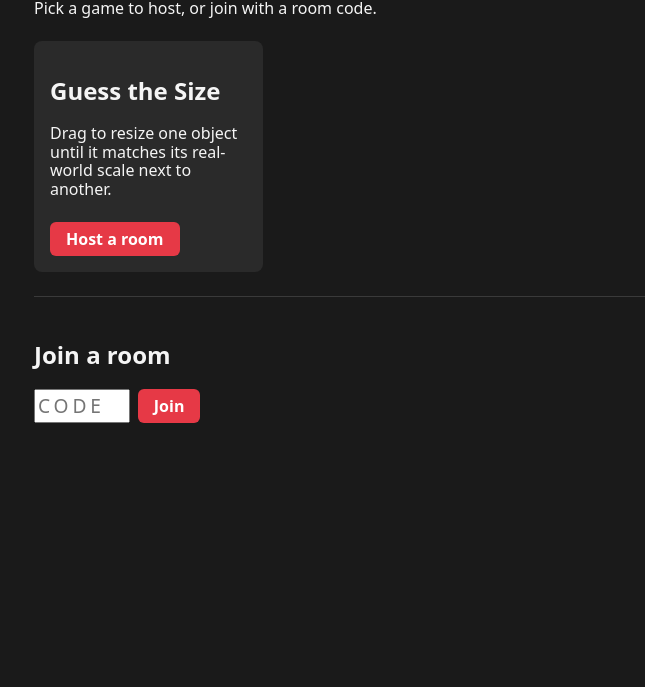
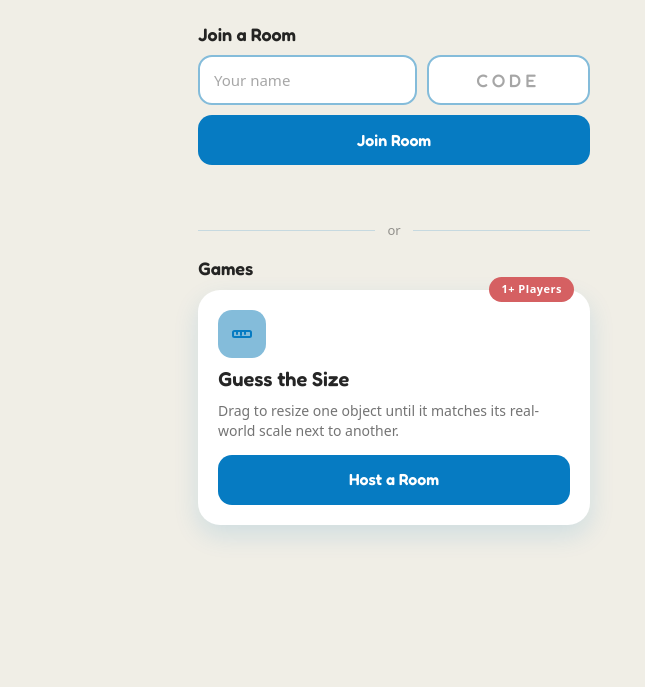
Before and after one commit to kwokeric/party-games, a website with bundled scripts: page public/index.html in a window 1280 px wide. Shown: the part 113-800 px from the top of the page, without its empty margins (246-891 px from the left). Built offline with nearby package versions, Linux system fonts and the light colour scheme.

Commit message:
[Home] Introduce theming and update homepage
- Add color scheme, font, design language
- Modernize homepage

```diff
--- a/party/games/guess-the-size.ts
+++ b/party/games/guess-the-size.ts
@@ -56,10 +56,11 @@ export default class GuessTheSize extends Server {
   onConnect(connection: Connection, ctx: ConnectionContext) {
     const url = new URL(ctx.request.url);
     const isHost = url.searchParams.get("host") === "1" && !this.hasHost();
+    const requestedName = url.searchParams.get("name")?.trim().slice(0, 20);
 
     this.players.set(connection.id, {
       id: connection.id,
-      name: `Player ${this.players.size + 1}`,
+      name: requestedName || `Player ${this.players.size + 1}`,
       isHost,
       guess: null,
     });
--- /dev/null
+++ b/public/home.css
@@ -0,0 +1,221 @@
+@import url("https://fonts.googleapis.com/css2?family=Fredoka:wght@500;600;700&display=swap");
+
+:root {
+  --blue: #067bc2;
+  --light-blue: #84bcda;
+  --cream: #f0eee6;
+  --coral: #d56062;
+  --ink: rgba(0, 0, 0, 0.85);
+  --ink-soft: rgba(0, 0, 0, 0.55);
+  --ink-faint: rgba(0, 0, 0, 0.4);
+}
+
+body {
+  margin: 0;
+  background: var(--cream);
+  color: var(--ink);
+  font-family: system-ui, -apple-system, sans-serif;
+}
+
+a {
+  color: var(--blue);
+}
+a:hover {
+  color: rgba(6, 123, 194, 0.75);
+}
+
+.home-page {
+  max-width: 440px;
+  margin: 0 auto;
+  padding-bottom: 40px;
+}
+
+.home-header {
+  background: var(--blue);
+  border-radius: 0 0 32px 32px;
+  padding: 40px 24px 32px;
+  text-align: center;
+}
+
+.home-header h1 {
+  margin: 0;
+  font-family: "Fredoka", system-ui, sans-serif;
+  font-weight: 700;
+  font-size: 34px;
+  color: #ffffff;
+  letter-spacing: -0.5px;
+}
+
+.join-section {
+  padding: 26px 24px 0;
+  display: flex;
+  flex-direction: column;
+  gap: 10px;
+}
+
+.join-section h2 {
+  margin: 0;
+  font-family: "Fredoka", system-ui, sans-serif;
+  font-size: 18px;
+  font-weight: 600;
+  color: var(--ink);
+}
+
+.join-row {
+  display: flex;
+  gap: 10px;
+}
+
+.home-input {
+  height: 50px;
+  box-sizing: border-box;
+  border-radius: 14px;
+  border: 2px solid var(--light-blue);
+  background: #ffffff;
+  font-size: 15px;
+  color: var(--ink);
+}
+
+.home-input::placeholder {
+  color: rgba(0, 0, 0, 0.35);
+}
+
+#join-name {
+  flex: 1.2;
+  min-width: 0;
+  padding: 0 14px;
+  font-family: system-ui, sans-serif;
+}
+
+#join-code {
+  flex: 1;
+  min-width: 0;
+  text-align: center;
+  font-family: "Fredoka", system-ui, sans-serif;
+  font-size: 18px;
+  letter-spacing: 4px;
+  color: var(--blue);
+  text-transform: uppercase;
+}
+
+.home-btn {
+  border: none;
+  cursor: pointer;
+  font-family: "Fredoka", system-ui, sans-serif;
+  border-radius: 14px;
+  height: 50px;
+  font-size: 16px;
+  font-weight: 600;
+}
+
+.home-btn:disabled {
+  opacity: 0.6;
+  cursor: default;
+}
+
+.join-btn {
+  width: 100%;
+  background: var(--blue);
+  color: #ffffff;
+}
+
+.divider {
+  display: flex;
+  align-items: center;
+  gap: 12px;
+  margin: 20px 24px;
+}
+
+.divider .line {
+  flex: 1;
+  height: 1px;
+  background: rgba(6, 123, 194, 0.18);
+}
+
+.divider span {
+  font-size: 13px;
+  color: var(--ink-faint);
+}
+
+.games-section {
+  padding: 0 24px;
+  display: flex;
+  flex-direction: column;
+  gap: 12px;
+}
+
+.games-section h2 {
+  margin: 0;
+  font-family: "Fredoka", system-ui, sans-serif;
+  font-size: 18px;
+  font-weight: 600;
+  color: var(--ink);
+}
+
+.game-grid {
+  display: flex;
+  flex-direction: column;
+  gap: 14px;
+}
+
+.game-card {
+  position: relative;
+  background: #ffffff;
+  border-radius: 22px;
+  padding: 20px;
+  box-shadow: 0 10px 26px rgba(6, 123, 194, 0.14);
+  display: flex;
+  flex-direction: column;
+  gap: 10px;
+}
+
+.game-badge {
+  position: absolute;
+  top: -13px;
+  right: 16px;
+  background: var(--coral);
+  color: #ffffff;
+  font-size: 11px;
+  font-weight: 700;
+  letter-spacing: 0.5px;
+  padding: 6px 12px;
+  border-radius: 999px;
+}
+
+.game-icon {
+  width: 48px;
+  height: 48px;
+  border-radius: 14px;
+  background: var(--light-blue);
+  display: flex;
+  align-items: center;
+  justify-content: center;
+}
+
+.game-card h3 {
+  margin: 0;
+  font-family: "Fredoka", system-ui, sans-serif;
+  font-weight: 600;
+  font-size: 20px;
+  color: var(--ink);
+}
+
+.game-card p {
+  margin: 0;
+  font-size: 14px;
+  line-height: 1.4;
+  color: var(--ink-soft);
+}
+
+.host-btn {
+  margin-top: 4px;
+  width: 100%;
+  background: var(--blue);
+  color: #ffffff;
+}
+
+.error {
+  color: var(--coral);
+  font-size: 14px;
+  padding: 0 24px;
+}
--- a/public/home.js
+++ b/public/home.js
@@ -1,14 +1,29 @@
 import { GAMES } from "./shared/games.js";
 
 const gamesEl = document.getElementById("games");
+const nameInput = document.getElementById("join-name");
+const codeInput = document.getElementById("join-code");
+const joinBtn = document.getElementById("join-btn");
+const joinError = document.getElementById("join-error");
+
+const rulerIcon = `
+  <svg width="24" height="24" viewBox="0 0 24 24" fill="none" stroke="#067bc2" stroke-width="2" stroke-linecap="round" stroke-linejoin="round">
+    <rect x="3" y="9" width="18" height="6" rx="1.5"></rect>
+    <line x1="7" y1="9" x2="7" y2="12"></line>
+    <line x1="11" y1="9" x2="11" y2="13"></line>
+    <line x1="15" y1="9" x2="15" y2="12"></line>
+  </svg>
+`;
 
 for (const game of GAMES) {
   const card = document.createElement("div");
   card.className = "game-card";
   card.innerHTML = `
-    <h2>${game.title}</h2>
+    <div class="game-badge">${game.badge}</div>
+    <div class="game-icon">${rulerIcon}</div>
+    <h3>${game.title}</h3>
     <p>${game.description}</p>
-    <button data-game="${game.id}">Host a room</button>
+    <button class="home-btn host-btn" data-game="${game.id}">Host a Room</button>
   `;
   gamesEl.appendChild(card);
 }
@@ -18,6 +33,7 @@ gamesEl.addEventListener("click", async (event) => {
   if (!button) return;
 
   const gameId = button.dataset.game;
+  const name = nameInput.value.trim();
   button.disabled = true;
   button.textContent = "Creating room...";
 
@@ -30,24 +46,26 @@ gamesEl.addEventListener("click", async (event) => {
     if (!res.ok) throw new Error("failed to create room");
     const { code } = await res.json();
     const game = GAMES.find((g) => g.id === gameId);
-    location.href = `${game.path}?room=${code}&host=1`;
+    const nameParam = name ? `&name=${encodeURIComponent(name)}` : "";
+    location.href = `${game.path}?room=${code}&host=1${nameParam}`;
   } catch (err) {
     button.disabled = false;
-    button.textContent = "Host a room";
+    button.textContent = "Host a Room";
     alert("Couldn't create a room. Please try again.");
   }
 });
 
-const joinForm = document.getElementById("join-form");
-const joinError = document.getElementById("join-error");
-
-joinForm.addEventListener("submit", async (event) => {
-  event.preventDefault();
+async function joinRoom() {
   joinError.textContent = "";
 
-  const code = document.getElementById("join-code").value.trim().toUpperCase();
-  if (!code) return;
+  const name = nameInput.value.trim();
+  const code = codeInput.value.trim().toUpperCase();
+  if (!code) {
+    joinError.textContent = "Enter a room code.";
+    return;
+  }
 
+  joinBtn.disabled = true;
   try {
     const res = await fetch(`/parties/lobby/global/lookup?code=${encodeURIComponent(code)}`);
     if (!res.ok) {
@@ -60,8 +78,18 @@ joinForm.addEventListener("submit", async (event) => {
       joinError.textContent = "That game no longer exists.";
       return;
     }
-    location.href = `${game.path}?room=${code}`;
+    const nameParam = name ? `&name=${encodeURIComponent(name)}` : "";
+    location.href = `${game.path}?room=${code}${nameParam}`;
   } catch (err) {
     joinError.textContent = "Couldn't reach the server. Please try again.";
+  } finally {
+    joinBtn.disabled = false;
   }
-});
+}
+
+joinBtn.addEventListener("click", joinRoom);
+for (const input of [nameInput, codeInput]) {
+  input.addEventListener("keydown", (event) => {
+    if (event.key === "Enter") joinRoom();
+  });
+}
--- a/public/index.html
+++ b/public/index.html
@@ -6,29 +6,48 @@
     <title>Party Games</title>
     <link rel="icon" href="/favicon.ico" sizes="any" />
     <link rel="stylesheet" href="/normalize.css" />
-    <link rel="stylesheet" href="/styles.css" />
+    <link rel="stylesheet" href="/home.css" />
   </head>
   <body>
-    <main class="page">
-      <h1>🎈 Party Games</h1>
-      <p>Pick a game to host, or join with a room code.</p>
+    <main class="home-page">
+      <div class="home-header">
+        <h1>Party Games</h1>
+      </div>
 
-      <section id="games" class="game-grid"></section>
-
-      <section class="join-panel">
-        <h2>Join a room</h2>
-        <form id="join-form">
+      <section class="join-section">
+        <h2>Join a Room</h2>
+        <div class="join-row">
+          <input
+            id="join-name"
+            class="home-input"
+            type="text"
+            placeholder="Your name"
+            autocomplete="off"
+            maxlength="20"
+          />
           <input
             id="join-code"
+            class="home-input"
+            type="text"
+            placeholder="CODE"
             maxlength="4"
-            placeholder="CODE"
             autocomplete="off"
             autocapitalize="characters"
-            required
           />
-          <button type="submit">Join</button>
-        </form>
+        </div>
+        <button id="join-btn" class="home-btn join-btn" type="button">Join Room</button>
         <p id="join-error" class="error"></p>
+      </section>
+
+      <div class="divider">
+        <div class="line"></div>
+        <span>or</span>
+        <div class="line"></div>
+      </div>
+
+      <section class="games-section">
+        <h2>Games</h2>
+        <div id="games" class="game-grid"></div>
       </section>
     </main>
     <script type="module" src="/home.js"></script>
--- a/public/shared/games.js
+++ b/public/shared/games.js
@@ -1,7 +1,7 @@
 // Registry of playable games. Shared by the home page (to list games)
 // and the lobby party (to validate room creation requests).
 
-/** @type {{id: string, title: string, description: string, path: string}[]} */
+/** @type {{id: string, title: string, description: string, path: string, badge: string}[]} */
 export const GAMES = [
   {
     id: "guess-the-size",
@@ -9,5 +9,6 @@ export const GAMES = [
     description:
       "Drag to resize one object until it matches its real-world scale next to another.",
     path: "/games/guess-the-size/",
+    badge: "1+ Players",
   },
 ];
```
Also changed, not shown: public/games/guess-the-size/client.js (+6 -1 lines).
